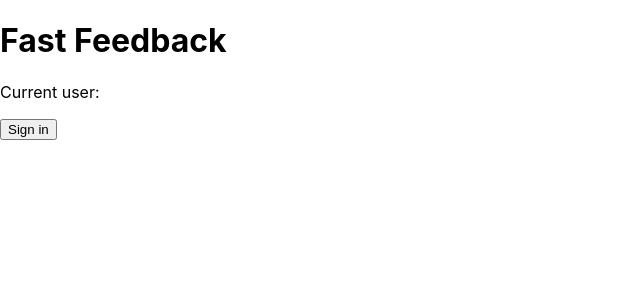
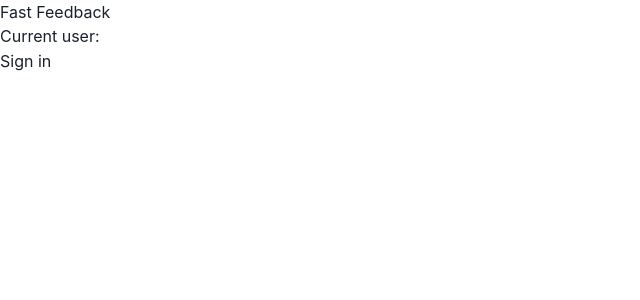
Before and after one commit to siegblink/fast-feedback, a Next.js app: page / in a window 1280 px wide. Shown: the top 300 px of the page, without its empty margins (0-640 px from the left). Built offline with nearby package versions, Linux system fonts and the light colour scheme; no server answers.

Commit message:
Use 'ChakraProvider' in '_app.js'.

```diff
--- a/pages/_app.js
+++ b/pages/_app.js
@@ -1,12 +1,16 @@
 import * as React from 'react';
+import { ChakraProvider } from '@chakra-ui/react';
 import { AuthProvider } from '../lib/auth';
+import theme from '../styles/theme';
 import '../styles/globals.css';
 
 const App = ({ Component, pageProps }) => {
   return (
-    <AuthProvider>
-      <Component {...pageProps} />
-    </AuthProvider>
+    <ChakraProvider theme={theme}>
+      <AuthProvider>
+        <Component {...pageProps} />
+      </AuthProvider>
+    </ChakraProvider>
   );
 };
 
```
